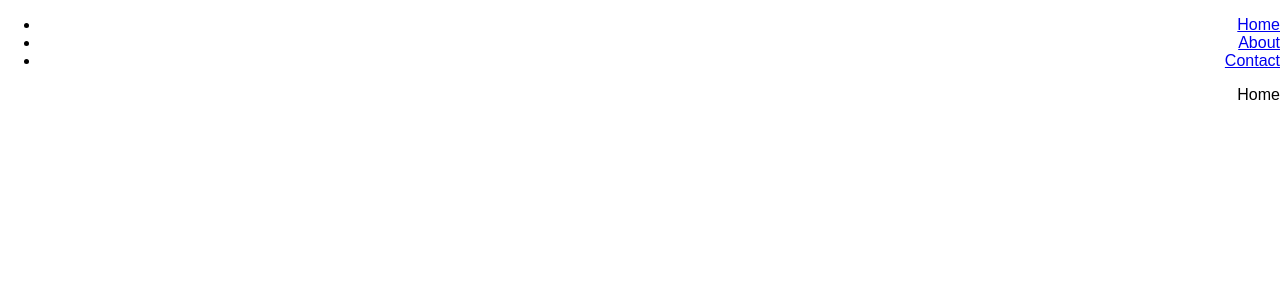
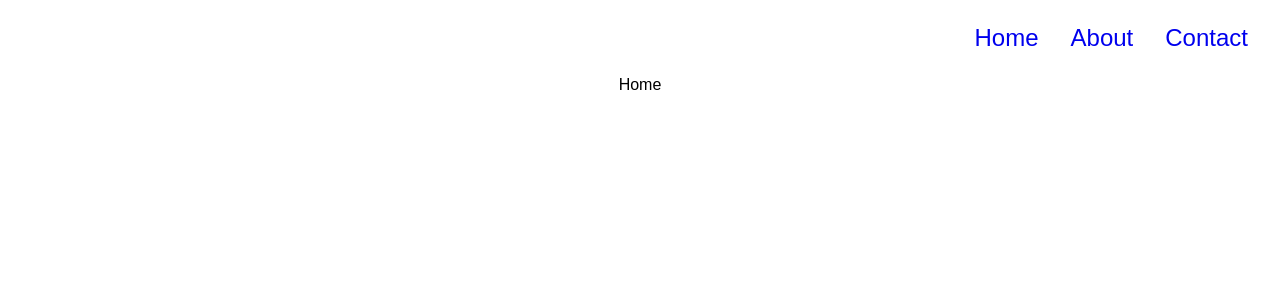
Before and after one commit to alexalala/portfolio, a React (Create React App) app: page / in a window 1280 px wide. Shown: the top 300 px of the page. Built offline with nearby package versions, Linux system fonts and the light colour scheme.

Commit message:
navbar briefly styled

```diff
--- a/src/components/Navbar.js
+++ b/src/components/Navbar.js
@@ -1,5 +1,7 @@
 import React, { Component } from 'react';
 import { Link } from 'react-router-dom';
+
+import '../styles/components/Navbar.css';
 
 class Navbar extends Component {
   render() {
--- a/src/styles/App.css
+++ b/src/styles/App.css
@@ -1,2 +1,2 @@
 .App {
-  text-align: right; }
+  text-align: center; }
--- a/src/styles/App.scss
+++ b/src/styles/App.scss
@@ -1,3 +1,3 @@
 .App {
-  text-align: right;
+  text-align: center;
 }
--- /dev/null
+++ b/src/styles/components/Navbar.css
@@ -0,0 +1,8 @@
+ul {
+  text-align: right;
+  font-size: 1.5rem; }
+  ul li {
+    display: inline-block;
+    margin-right: 2rem; }
+    ul li a {
+      text-decoration: none; }
--- /dev/null
+++ b/src/styles/components/Navbar.scss
@@ -0,0 +1,13 @@
+ul {
+  text-align: right;
+  font-size: 1.5rem;
+
+  li {
+    display: inline-block;
+    margin-right: 2rem;
+
+    a {
+      text-decoration: none;
+    }
+  }
+}
```
